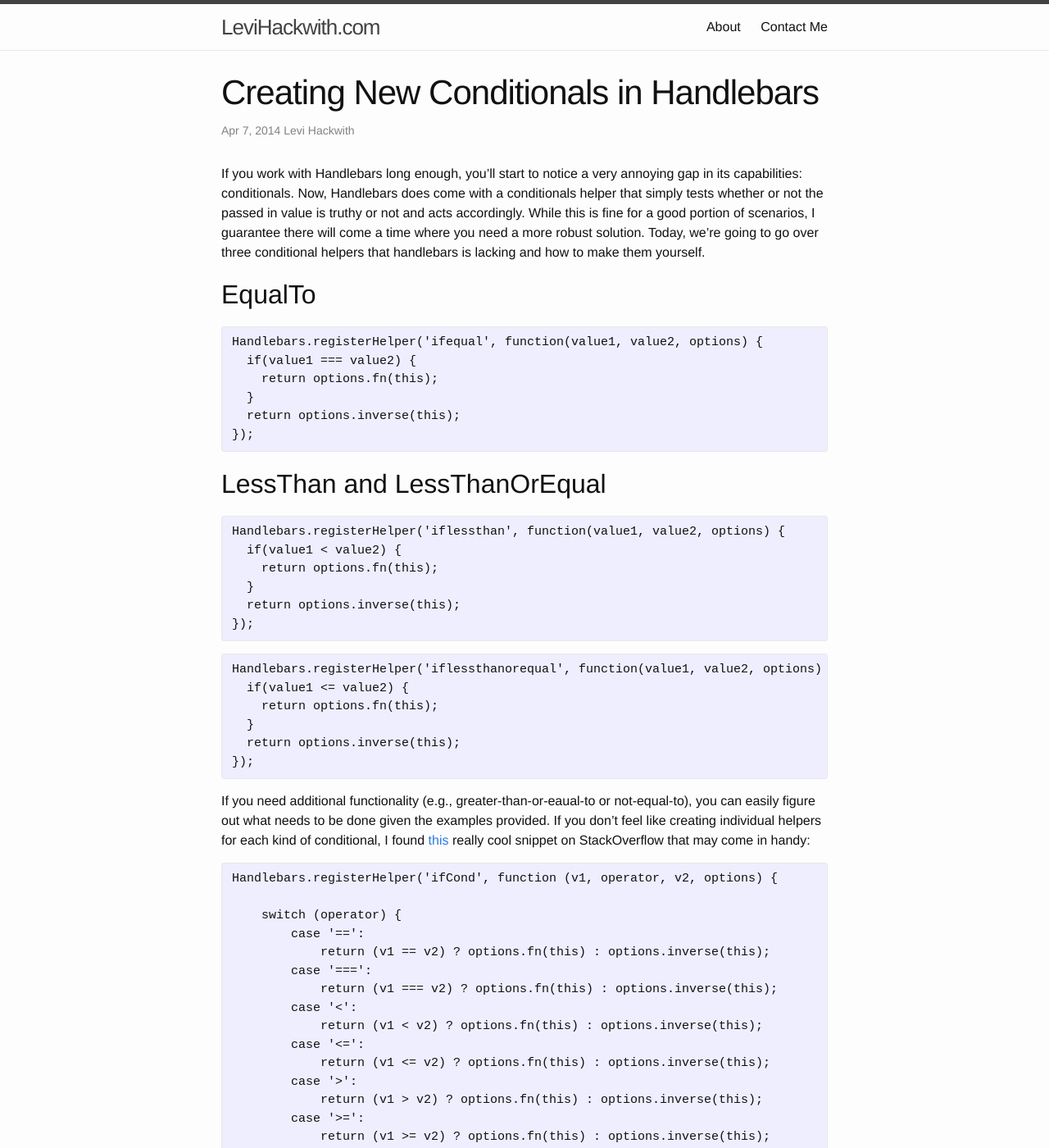
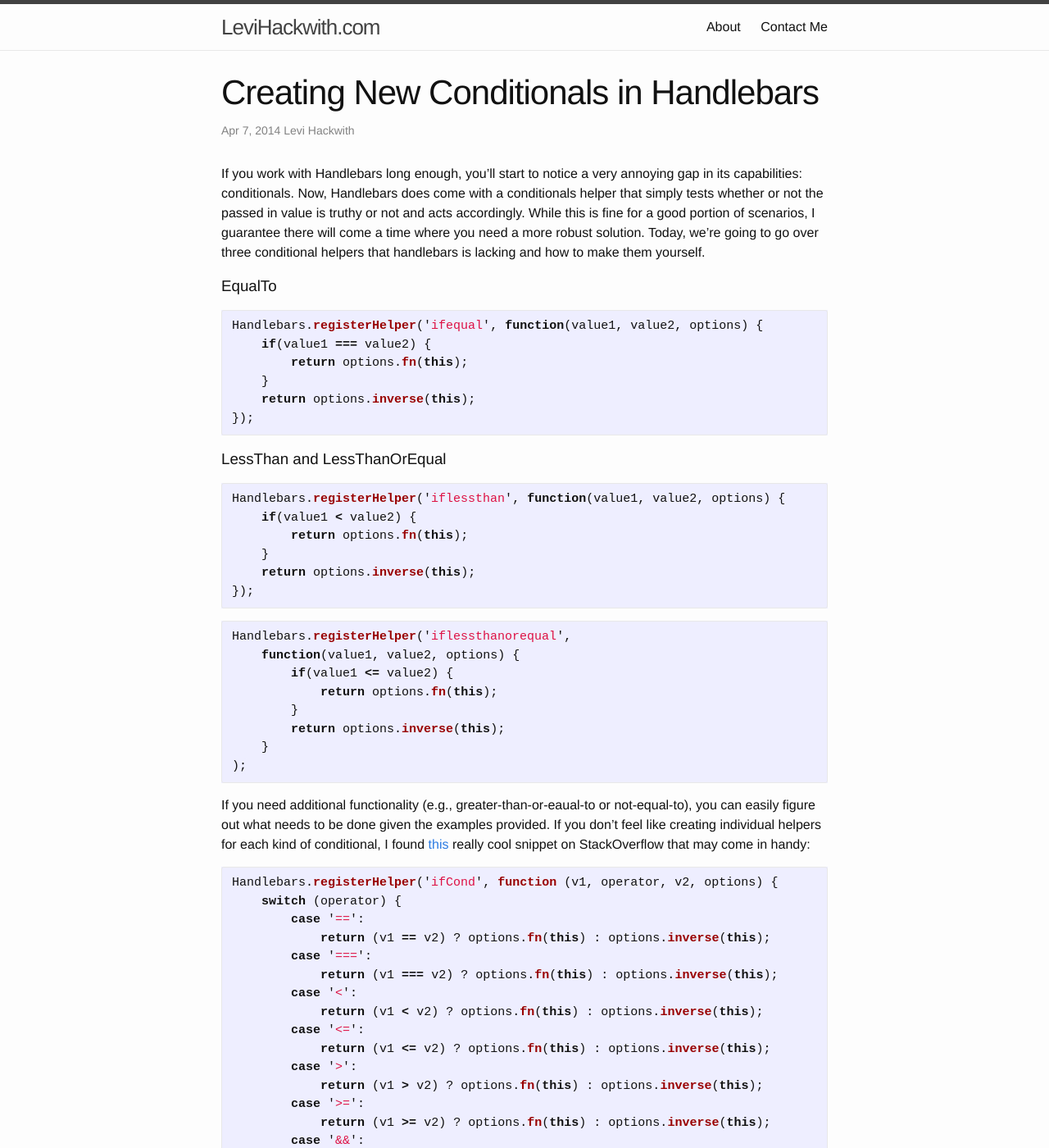
Before and after one commit to opnsrce/opnsrce.github.io, a Jekyll site: the page built from _posts/2014-04-07-creating-new-conditionals-in-handlebars.md, in a window 1280 px wide and 1400 px high. Shown: the whole window at 82% size. Built offline with Jekyll 4.4.1, drawn with Linux system fonts in a browser that asks for light colours; comment, search, counter and statistics services are not loaded; some of the changed lines change nothing that is shown; some of the changed text lies outside the part shown.

Commit message:
Format 2014-04-07-creating-new-conditionals-in-handlebars.md

```diff
--- a/_posts/2014-04-07-creating-new-conditionals-in-handlebars.md
+++ b/_posts/2014-04-07-creating-new-conditionals-in-handlebars.md
@@ -1,13 +1,9 @@
 ---
-id: 334
 title: Creating New Conditionals in Handlebars
 date: 2014-04-07T00:00:46+00:00
 author: Levi Hackwith
 layout: post
-guid: http://www.levihackwith.com/?p=334
 permalink: /creating-new-conditionals-in-handlebars/
-icy_video_embed_code:
-  -
 categories:
   - Code Snippets
   - Programming / Web Development
@@ -15,53 +11,72 @@
   - handlebars
   - JavaScript
 ---
-If you work with Handlebars long enough, you&#8217;ll start to notice a very annoying gap in its capabilities: conditionals. Now, Handlebars does come with a conditionals helper that simply tests whether or not the passed in value is truthy or not and acts accordingly. While this is fine for a good portion of scenarios, I guarantee there will come a time where you need a more robust solution. Today, we&#8217;re going to go over three conditional helpers that handlebars is lacking and how to make them yourself.
 
-## EqualTo
+[1]: http://stackoverflow.com/a/16315366
 
-<pre class="brush: jscript; title: ; notranslate" title="">Handlebars.registerHelper('ifequal', function(value1, value2, options) {
-  if(value1 === value2) {
-    return options.fn(this);
-  }
-  return options.inverse(this);
+If you work with Handlebars long enough, you&rsquo;ll start to notice a very
+annoying gap in its capabilities: conditionals. Now, Handlebars does come
+with a conditionals helper that simply tests whether or not the passed in
+value is truthy or not and acts accordingly. While this is fine for a good
+portion of scenarios, I guarantee there will come a time where you need a
+more robust solution. Today, we&rsquo;re going to go over three conditional
+helpers that handlebars is lacking and how to make them yourself.
+<!--more-->
+
+# EqualTo
+
+~~~js
+Handlebars.registerHelper('ifequal', function(value1, value2, options) {
+    if(value1 === value2) {
+        return options.fn(this);
+    }
+    return options.inverse(this);
 });
-</pre>
+~~~
 
-## LessThan and LessThanOrEqual
+# LessThan and LessThanOrEqual
 
-<pre class="brush: jscript; title: ; notranslate" title="">Handlebars.registerHelper('iflessthan', function(value1, value2, options) {
-  if(value1 &lt; value2) {
-    return options.fn(this);
-  }
-  return options.inverse(this);
+~~~js
+Handlebars.registerHelper('iflessthan', function(value1, value2, options) {
+    if(value1 < value2) {
+        return options.fn(this);
+    }
+    return options.inverse(this);
 });
-</pre>
+~~~
 
-<pre class="brush: jscript; title: ; notranslate" title="">Handlebars.registerHelper('iflessthanorequal', function(value1, value2, options) {
-  if(value1 &lt;= value2) {
-    return options.fn(this);
-  }
-  return options.inverse(this);
-});
-</pre>
+~~~js
+Handlebars.registerHelper('iflessthanorequal',
+    function(value1, value2, options) {
+        if(value1 <= value2) {
+            return options.fn(this);
+        }
+        return options.inverse(this);
+    }
+);
+~~~
 
-If you need additional functionality (e.g., greater-than-or-eaual-to or not-equal-to), you can easily figure out what needs to be done given the examples provided. If you don&#8217;t feel like creating individual helpers for each kind of conditional, I found <a href = "http://stackoverflow.com/a/16315366" target = "_blank">this</a> really cool snippet on StackOverflow that may come in handy:
+If you need additional functionality (e.g., greater-than-or-eaual-to or
+not-equal-to), you can easily figure out what needs to be done given the
+examples provided. If you don&rsquo;t feel like creating individual helpers
+for each kind of conditional, I found [this][1] really cool snippet on
+StackOverflow that may come in handy:
 
-<pre class="brush: jscript; title: ; notranslate" title="">Handlebars.registerHelper('ifCond', function (v1, operator, v2, options) {
-
+~~~js
+Handlebars.registerHelper('ifCond', function (v1, operator, v2, options) {
     switch (operator) {
         case '==':
             return (v1 == v2) ? options.fn(this) : options.inverse(this);
         case '===':
             return (v1 === v2) ? options.fn(this) : options.inverse(this);
-        case '&lt;':
-            return (v1 &lt; v2) ? options.fn(this) : options.inverse(this);
-        case '&lt;=':
-            return (v1 &lt;= v2) ? options.fn(this) : options.inverse(this);
-        case '&gt;':
-            return (v1 &gt; v2) ? options.fn(this) : options.inverse(this);
-        case '&gt;=':
-            return (v1 &gt;= v2) ? options.fn(this) : options.inverse(this);
+        case '<':
+            return (v1 < v2) ? options.fn(this) : options.inverse(this);
+        case '<=':
+            return (v1 <= v2) ? options.fn(this) : options.inverse(this);
+        case '>':
+            return (v1 > v2) ? options.fn(this) : options.inverse(this);
+        case '>=':
+            return (v1 >= v2) ? options.fn(this) : options.inverse(this);
         case '&&':
             return (v1 && v2) ? options.fn(this) : options.inverse(this);
         case '||':
@@ -70,9 +85,10 @@
             return options.inverse(this);
     }
 });
-</pre>
+~~~
 
 You use it like this:
 
-<pre class="brush: jscript; title: ; notranslate" title="">{{#ifCond var1 '==' var2}}
-</pre>
+~~~js
+{#ifCond var1 '==' var2}}
+~~~
```
